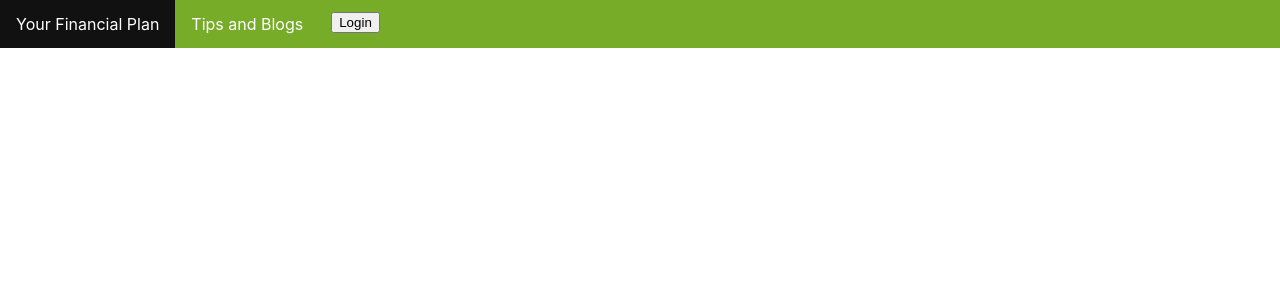
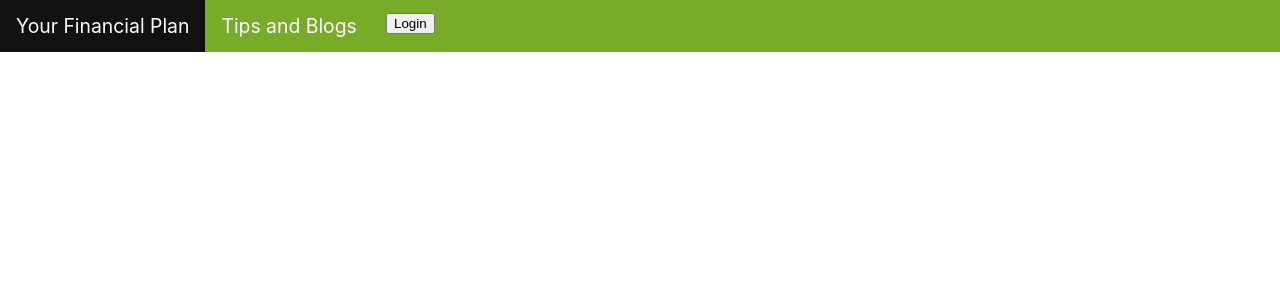
Before and after one commit to manloeng/next-js-widget, a Next.js app: page / in a window 1280 px wide. Shown: the top 300 px of the page. Built offline with nearby package versions, Linux system fonts and the light colour scheme.

Commit message:
Update Font size

```diff
--- a/styles/globals.css
+++ b/styles/globals.css
@@ -2,8 +2,9 @@
 body {
   padding: 0;
   margin: 0;
-  font-family: -apple-system, BlinkMacSystemFont, Segoe UI, Roboto, Oxygen,
-    Ubuntu, Cantarell, Fira Sans, Droid Sans, Helvetica Neue, sans-serif;
+  font-family: -apple-system, BlinkMacSystemFont, Segoe UI, Roboto, Oxygen, Ubuntu, Cantarell, Fira Sans, Droid Sans,
+    Helvetica Neue, sans-serif;
+  font-size: 1.1rem;
 }
 
 a {
```
